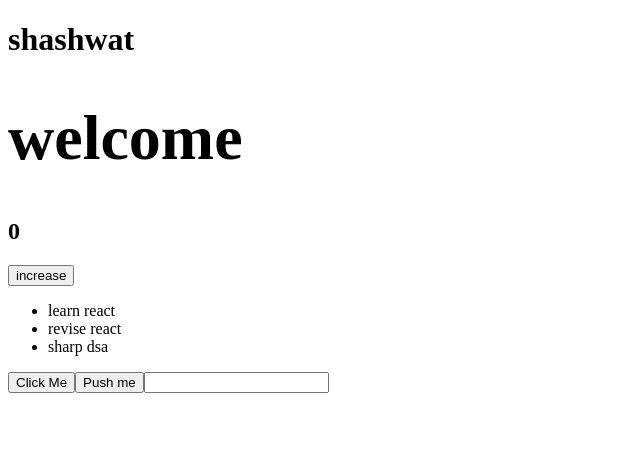
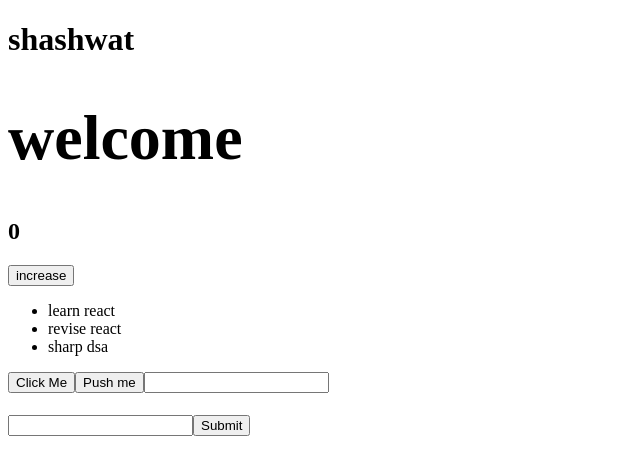
Before and after one commit to sushashwat/React-Concepts-, a React (Vite) app in the folder vite-project/: page / in a window 1280 px wide. Shown: the top 474 px of the page, without its empty margins (0-640 px from the left). Built offline with nearby package versions, Linux system fonts and the light colour scheme.

Commit message:
Form events

```diff
--- a/vite-project/src/App.jsx
+++ b/vite-project/src/App.jsx
@@ -2,6 +2,7 @@ import { useState } from "react";
 import Conditional from "./components/Conditional";
 import TimerComponent from "./components/TimerComponent";
 import EventHandling from "./components/EventHandling";
+import Form from "./components/Form";
 function App(){
 
   const [count,setCount] = useState(0);
@@ -49,6 +50,7 @@ function App(){
     onChange={handleChange}
     />
     <h1>{text}</h1>
+    <Form/>
     </>
   )
 }
--- /dev/null
+++ b/vite-project/src/components/Form.jsx
@@ -0,0 +1,33 @@
+import { use, useState } from "react";
+
+function Form(){
+
+    const [name, setName] = useState("");
+    const[email, setEmail] = useState("");
+    const[pass, setPass]  = useState("");
+
+
+    function handleSubmit(e){
+        e.preventDefault();   // prevents reloading the page
+        console.log(name);
+        setName("");
+    }
+
+    function handleClick(e){
+        console.log("clicked")
+    }
+
+    return (
+        <>
+            <form onSubmit={handleSubmit}>
+            <input type="text"
+            value={name}
+            onChange={(e) => setName(e.target.value)}
+            />
+            <button onClick={handleClick}>Submit</button>
+            </form>
+        </>
+    );
+}
+
+export default Form;
```
